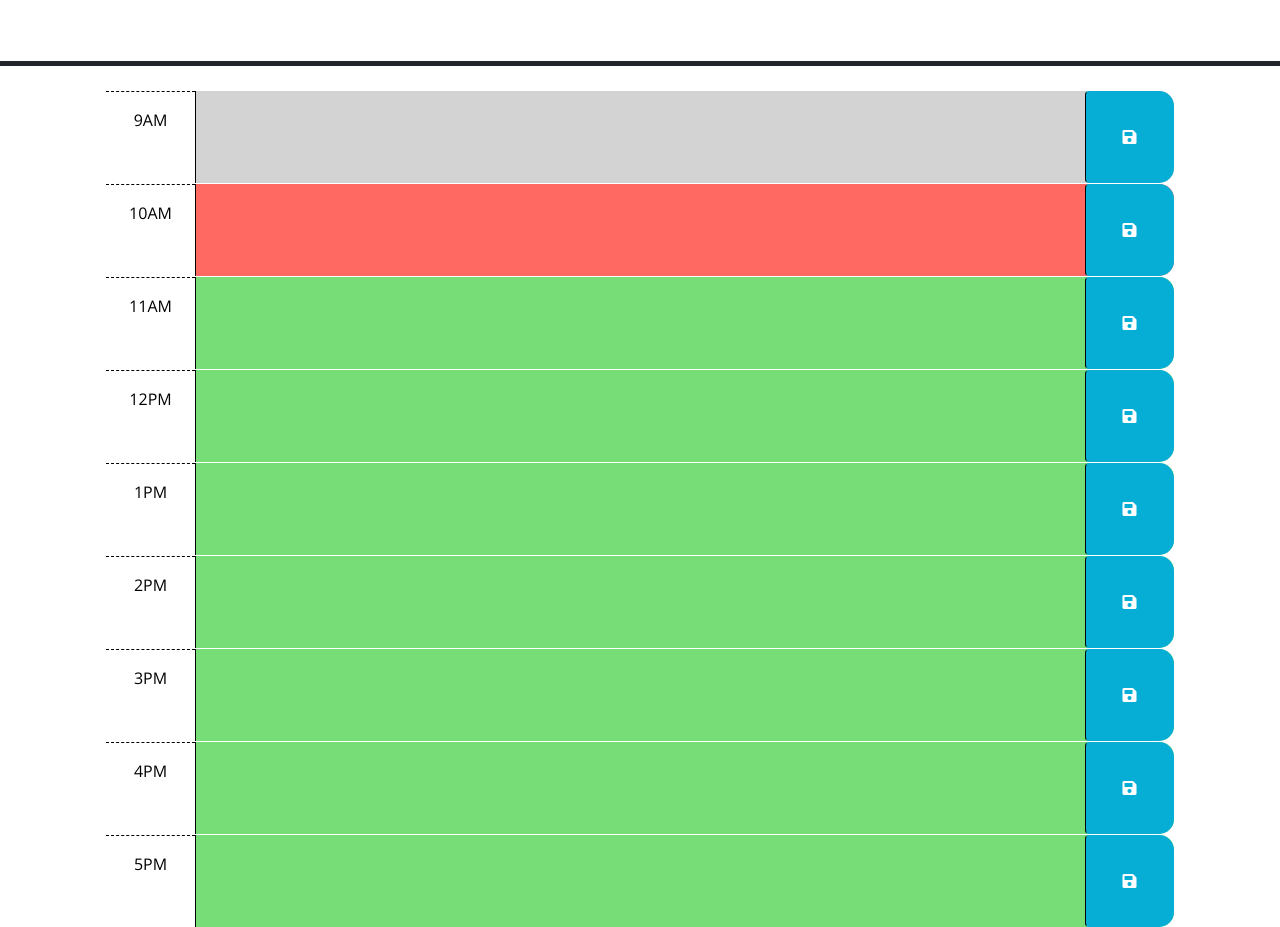
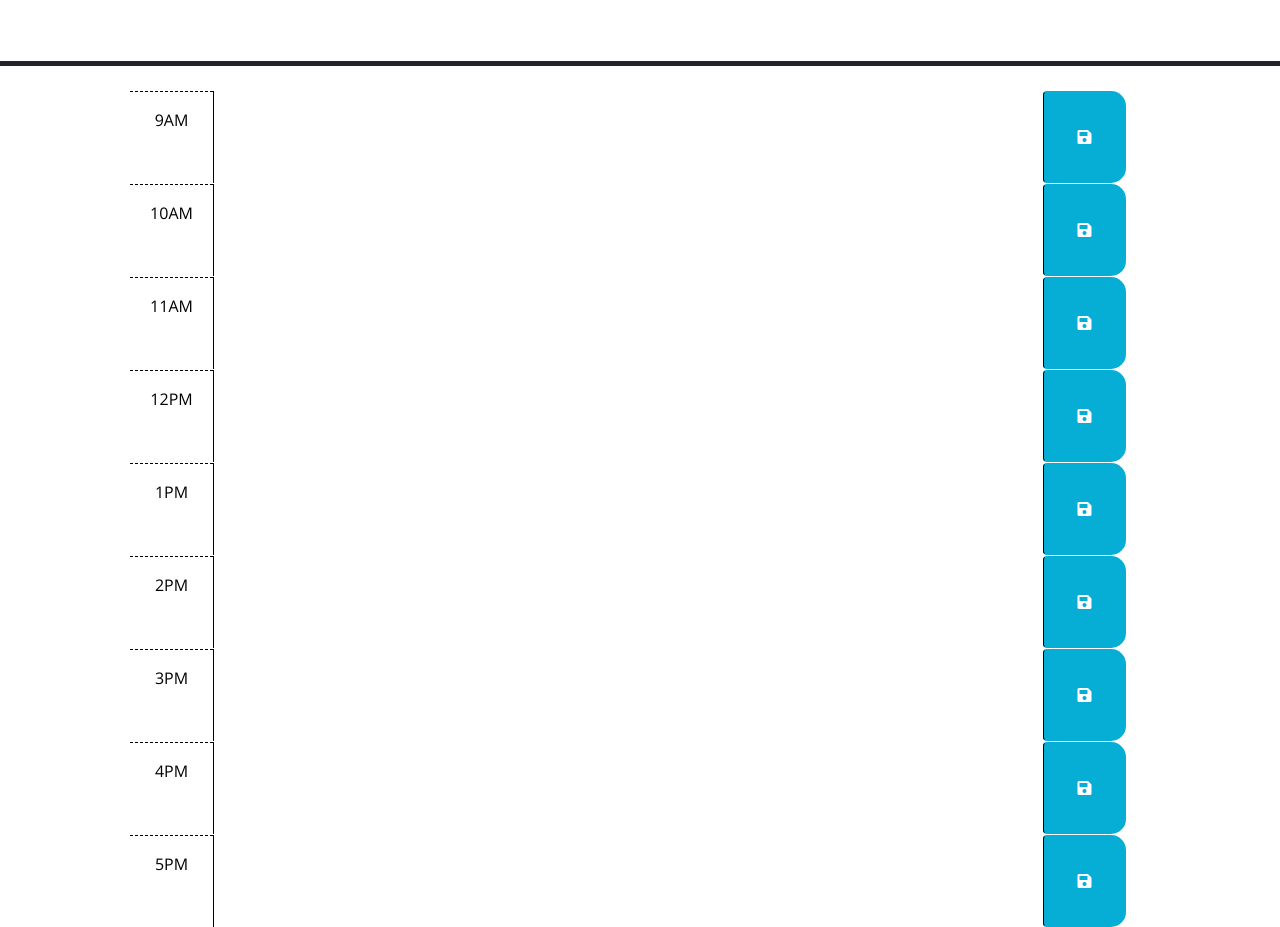
Before and after one commit to Bboughter/work-day-scheduler, a plain HTML site: page index.html in a window 1280 px wide. Shown: the part 166-1093 px from the top of the page. Drawn offline with nearby package versions, Linux system fonts and the light colour scheme.

Commit message:
changed classes on HTML and defined some variables

```diff
--- a/index.html
+++ b/index.html
@@ -40,7 +40,7 @@
         -->
 
       <!-- Example of a past time block. The "past" class adds a gray background color. -->
-      <div id="hour-9" class="row time-block past">
+      <div id="hour-9" class="row container">
         <div class="col-2 col-md-1 hour text-center py-3">9AM</div>
         <textarea class="col-8 col-md-10 description" rows="3"> </textarea>
         <button class="btn saveBtn col-2 col-md-1" aria-label="save">
@@ -49,7 +49,7 @@
       </div>
 
       <!-- Example of a a present time block. The "present" class adds a red background color. -->
-      <div id="hour-10" class="row time-block present">
+      <div id="hour-10" class="row container">
         <div class="col-2 col-md-1 hour text-center py-3">10AM</div>
         <textarea class="col-8 col-md-10 description" rows="3"> </textarea>
         <button class="btn saveBtn col-2 col-md-1" aria-label="save">
@@ -58,7 +58,7 @@
       </div>
 
       <!-- Example of a future time block. The "future" class adds a green background color. -->
-      <div id="hour-11" class="row time-block future">
+      <div id="hour-11" class="row container">
         <div class="col-2 col-md-1 hour text-center py-3">11AM</div>
         <textarea class="col-8 col-md-10 description" rows="3"> </textarea>
         <button class="btn saveBtn col-2 col-md-1" aria-label="save">
@@ -66,7 +66,7 @@
         </button>
       </div>
 
-      <div id="hour-12" class="row time-block future">
+      <div id="hour-12" class="row container">
         <div class="col-2 col-md-1 hour text-center py-3">12PM</div>
         <textarea class="col-8 col-md-10 description" rows="3"> </textarea>
         <button class="btn saveBtn col-2 col-md-1" aria-label="save">
@@ -74,7 +74,7 @@
         </button>
       </div>
 
-      <div id="hour-13" class="row time-block future">
+      <div id="hour-13" class="row container">
         <div class="col-2 col-md-1 hour text-center py-3">1PM</div>
         <textarea class="col-8 col-md-10 description" rows="3"> </textarea>
         <button class="btn saveBtn col-2 col-md-1" aria-label="save">
@@ -82,7 +82,7 @@
         </button>
       </div>
 
-      <div id="hour-14" class="row time-block future">
+      <div id="hour-14" class="row container">
         <div class="col-2 col-md-1 hour text-center py-3">2PM</div>
         <textarea class="col-8 col-md-10 description" rows="3"> </textarea>
         <button class="btn saveBtn col-2 col-md-1" aria-label="save">
@@ -90,7 +90,7 @@
         </button>
       </div>
 
-      <div id="hour-15" class="row time-block future">
+      <div id="hour-15" class="row container">
         <div class="col-2 col-md-1 hour text-center py-3">3PM</div>
         <textarea class="col-8 col-md-10 description" rows="3"> </textarea>
         <button class="btn saveBtn col-2 col-md-1" aria-label="save">
@@ -98,7 +98,7 @@
         </button>
       </div>
 
-      <div id="hour-16" class="row time-block future">
+      <div id="hour-16" class="row container">
         <div class="col-2 col-md-1 hour text-center py-3">4PM</div>
         <textarea class="col-8 col-md-10 description" rows="3"> </textarea>
         <button class="btn saveBtn col-2 col-md-1" aria-label="save">
@@ -106,7 +106,7 @@
         </button>
       </div>
 
-      <div id="hour-17" class="row time-block future">
+      <div id="hour-17" class="row container">
         <div class="col-2 col-md-1 hour text-center py-3">5PM</div>
         <textarea class="col-8 col-md-10 description" rows="3"> </textarea>
         <button class="btn saveBtn col-2 col-md-1" aria-label="save">
--- a/script.js
+++ b/script.js
@@ -1,6 +1,12 @@
 // Wrap all code that interacts with the DOM in a call to jQuery to ensure that
 // the code isn't run until the browser has finished rendering all the elements
 // in the html.
+var today = moment ();
+
+var timeEl = document.querySelector(".container")
+
+$('#currentDay').text(today.format('LLLL'));
+
 $(function () {
   // TODO: Add a listener for click events on the save button. This code should
   // use the id in the containing time-block as a key to save the user input in
```
